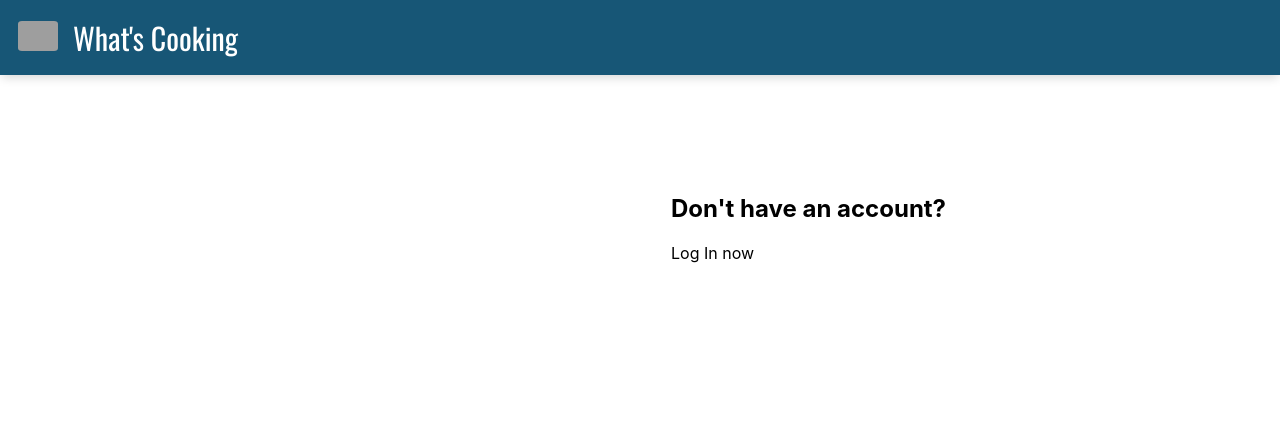
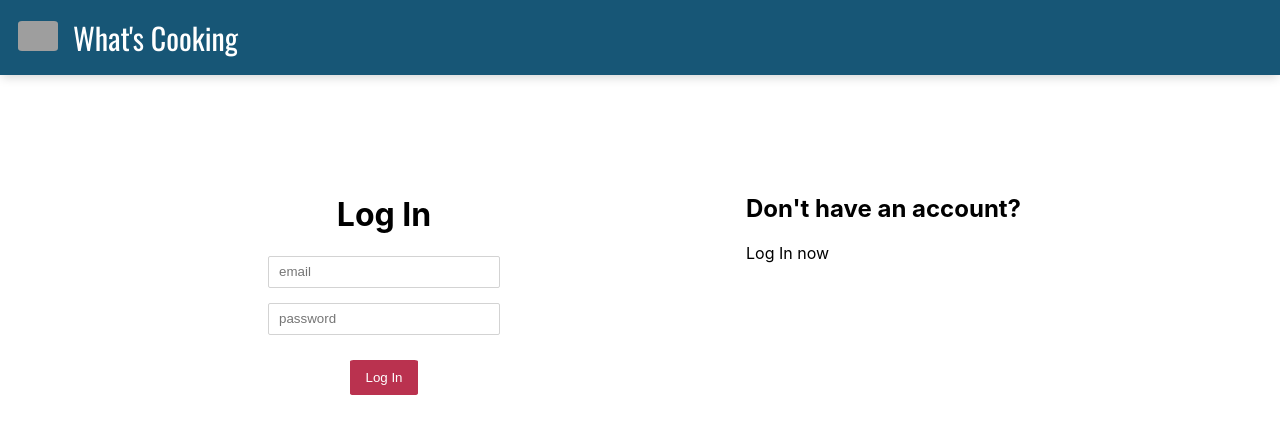
Before and after one commit to cpak125/What-s-Cooking, a React (Create React App) app in the folder client/: page /signUp in a window 1280 px wide. Shown: the top 434 px of the page. Built offline with nearby package versions, Linux system fonts and the light colour scheme; grey boxes are pictures that could not be loaded; what react-animations would draw is missing.

Commit message:
Created Login component

```diff
--- a/client/src/components/Login.js
+++ b/client/src/components/Login.js
@@ -1,11 +1,112 @@
 import React, { Component } from 'react'
+import { saveAuthTokens } from '../util/SessionHeaderUtil'
+import axios from 'axios'
+import styled from 'styled-components'
 
+const LogInWrapper = styled.div`
+  display: flex;
+  flex-direction: column;
+  align-items: center;
+  text-align: center;
+  width: 300px;
+  z-index: 3;
+`
+
+const LoginInputWrapper = styled.div`
+`
+
+const LoginInput = styled.input`
+  padding: 0px 10px;
+  height: 30px;
+  margin-bottom: 15px;
+  border-radius: 2px;
+  border: 1px solid lightgray;
+  width: 70%;
+`
+
+const LoginFormWrapper = styled.div`
+  width: 100%;
+`
+
+const LoginButtonWrapper = styled.div`
+  display: flex;
+  justify-content: space-between;
+  padding-top: 10px;
+`
+
+const LoginButton = styled.button`
+  border: none;
+  padding: 10px 15px;
+  border-radius: 5%;
+  text-align: center;
+  color: white;
+  background-color: #BA324F;
+  text-decoration: none;
+  cursor: pointer;
+`
 export default class Login extends Component {
+  state = {
+    email: '',
+    password: ''
+  }
+
+  handleChange = (event) => {
+    const newState = { ...this.state }
+    newState[event.target.name] = event.target.value
+    this.setState(newState)
+  }
+
+  logIn = async (email, password) => {
+    try {
+      const payload = {
+        email,
+        password
+      }
+      const response = await axios.post('/auth/sign_in', payload)
+      saveAuthTokens(response.headers)
+
+      const recipes = await this.getRecipes()
+
+      this.setState({
+        signedIn: true,
+        recipes
+      })
+
+    } catch (error) {
+      let errorMessage = ''
+      if (error.response.status === 401) {
+        errorMessage = "Invalid email and/or password"
+      }
+      this.setState({ error: errorMessage })
+    }
+  }
+
   render() {
     return (
-      <div>
+      <LogInWrapper>
+        <h1>Log In</h1>
+        <LoginFormWrapper>
+          <form>
+            <LoginInputWrapper>
+              <LoginInput onChange={this.handleChange}
+                type="text"
+                name="email"
+                placeholder="email"
+                value={this.state.email} />
+            </LoginInputWrapper>
+            <LoginInputWrapper>
+              <LoginInput onChange={this.handleChange}
+                type="password"
+                name="password"
+                placeholder="password"
+                value={this.state.password} />
+            </LoginInputWrapper>
+          </form>
+        </LoginFormWrapper>
+        <LoginButtonWrapper>
+          <LoginButton onClick={this.logIn}>Log In</LoginButton>
+        </LoginButtonWrapper>
 
-      </div>
-    )
+      </LogInWrapper>)
   }
 }
```
Also changed, not shown: client/src/App.js (+0 -24 lines), client/src/components/SignUpLogIn.js (+0 -17 lines).
